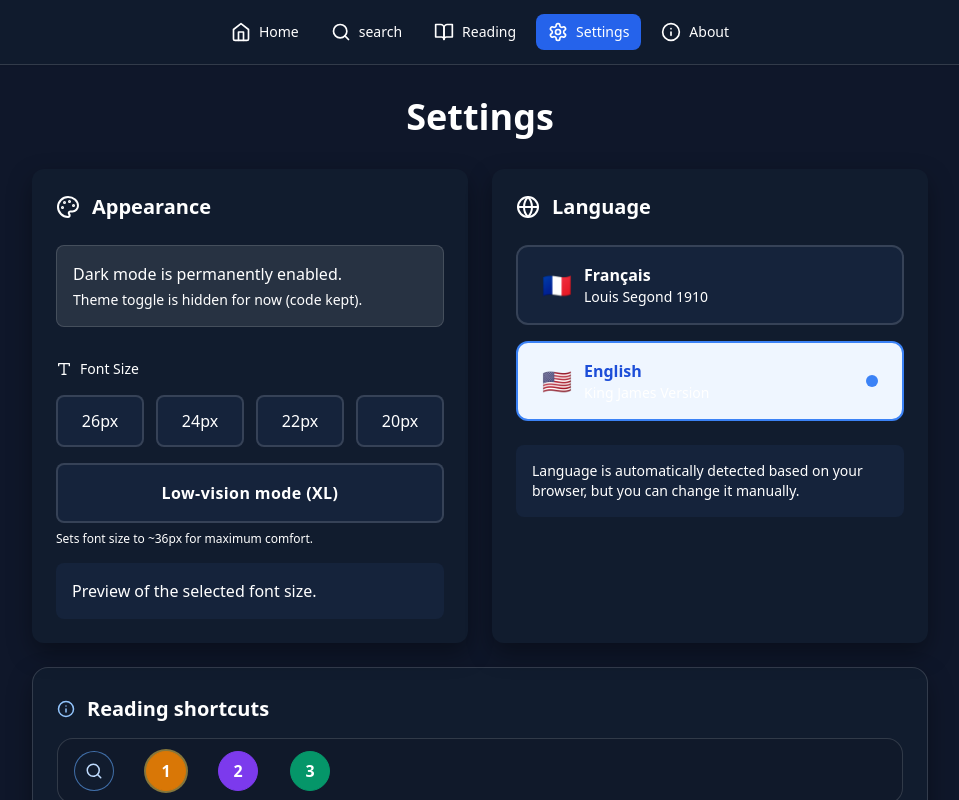
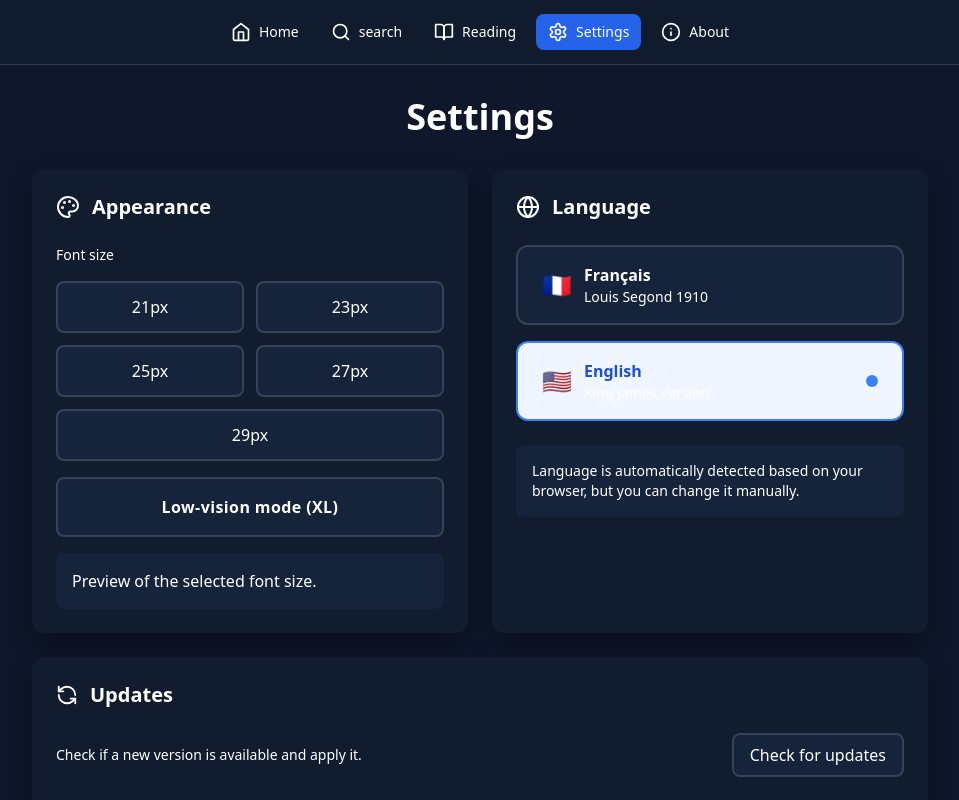
Before and after one commit to thewordofgodfr/site-par-bolt-ai, a React (Vite) app: page / in a window 1280 px wide. Both pictures are taken after a click on the button "Settings". Shown: the top 800 px of the page, without its empty margins (160-1119 px from the left). Built offline with nearby package versions, Linux system fonts and the light colour scheme; no server answers.

Commit message:
Update Settings.tsx

```diff
--- a/src/pages/Settings.tsx
+++ b/src/pages/Settings.tsx
@@ -1,10 +1,10 @@
 // src/pages/Settings.tsx
 /* eslint-disable @typescript-eslint/no-unused-vars */
 import QuickSlotsHelp from '../components/QuickSlotsHelp';
-import React, { useEffect } from 'react';
+import React, { useEffect, useState } from 'react';
 import { useApp } from '../contexts/AppContext';
 import { useTranslation } from '../hooks/useTranslation';
-import { Sun, Moon, Type, Globe, Palette } from 'lucide-react';
+import { Globe, Palette, RefreshCcw } from 'lucide-react';
 
 export default function Settings() {
   const { state, updateSettings } = useApp();
@@ -17,16 +17,70 @@ export default function Settings() {
     }
   }, [state.settings.theme, updateSettings]);
 
-  // UI forcée en sombre (on garde la logique pour réactiver plus tard si besoin)
+  // UI forcée en sombre
   const isDark = true;
 
-  // Tailles en partant du plus grand + bouton "malvoyant (XL)"
-  const fontSizes = [
-    { label: '26px', value: 26 },
-    { label: '24px', value: 24 },
-    { label: '22px', value: 22 },
-    { label: '20px', value: 20 },
-  ];
+  // Nouvelles tailles (3 rangées, du plus petit au plus grand)
+  const fontSizes = [21, 23, 25, 27, 29];
+
+  // --- Gestion mise à jour (SW) ---
+  const [updateStatus, setUpdateStatus] = useState<
+    'idle' | 'checking' | 'ready' | 'upToDate' | 'unavailable' | 'error'
+  >('idle');
+  const [waitingSW, setWaitingSW] = useState<ServiceWorker | null>(null);
+
+  useEffect(() => {
+    if (!('serviceWorker' in navigator)) return;
+    const onControllerChange = () => {
+      // Quand le nouveau SW prend le contrôle -> rechargement propre
+      window.location.reload();
+    };
+    navigator.serviceWorker.addEventListener('controllerchange', onControllerChange);
+    return () => navigator.serviceWorker.removeEventListener('controllerchange', onControllerChange);
+  }, []);
+
+  const handleCheckUpdates = async () => {
+    if (!('serviceWorker' in navigator)) {
+      setUpdateStatus('unavailable');
+      return;
+    }
+    try {
+      setUpdateStatus('checking');
+      const reg = await navigator.serviceWorker.getRegistration();
+      if (!reg) {
+        setUpdateStatus('unavailable');
+        return;
+      }
+
+      const previousWaiting = reg.waiting || null;
+
+      await reg.update(); // force un check de MAJ
+
+      // Petite fenêtre pour laisser le SW se télécharger/installer s'il existe
+      setTimeout(() => {
+        if (reg.waiting && reg.waiting !== previousWaiting) {
+          setWaitingSW(reg.waiting);
+          setUpdateStatus('ready');
+        } else {
+          // Pas de worker en attente détecté, on considère à jour
+          setUpdateStatus('upToDate');
+        }
+      }, 800);
+    } catch {
+      setUpdateStatus('error');
+    }
+  };
+
+  const applyUpdate = () => {
+    if (waitingSW) {
+      // Demande au SW d'activer tout de suite (si implémenté côté SW)
+      waitingSW.postMessage({ type: 'SKIP_WAITING' });
+      // Si le SW ne traite pas ce message, on force un reload de secours
+      setTimeout(() => window.location.reload(), 1200);
+    } else {
+      window.location.reload();
+    }
+  };
 
   return (
     <div className={`min-h-screen ${isDark ? 'bg-gray-900' : 'bg-gray-50'} transition-colors duration-200`}>
@@ -40,98 +94,45 @@ export default function Settings() {
           </div>
 
           <div className="grid grid-cols-1 md:grid-cols-2 gap-6">
-            {/* Appearance Settings */}
+            {/* Apparence (sombre forcé) + Taille de police */}
             <div className={`${isDark ? 'bg-gray-800' : 'bg-white'} rounded-xl shadow-lg p-6`}>
               <h2 className={`text-xl font-semibold mb-6 ${isDark ? 'text-white' : 'text-gray-800'} flex items-center`}>
                 <Palette size={24} className="mr-3" />
                 {t('appearance')}
               </h2>
 
-              {/* Note : Mode sombre forcé */}
-              <div
-                className={`mb-8 p-4 rounded-lg border ${
-                  isDark ? 'border-gray-700 bg-gray-700/60' : 'border-gray-200 bg-gray-50'
-                }`}
-              >
-                <p className={`${isDark ? 'text-white' : 'text-gray-800'} font-medium`}>
-                  {state.settings.language === 'fr'
-                    ? 'Mode sombre activé en permanence.'
-                    : 'Dark mode is permanently enabled.'}
-                </p>
-                <p className={`${isDark ? 'text-white/70' : 'text-gray-600'} text-sm mt-1`}>
-                  {state.settings.language === 'fr'
-                    ? "L’option de changement de thème est cachée pour l’instant (code conservé)."
-                    : 'Theme toggle is hidden for now (code kept).'}
-                </p>
+              {/* Taille de police */}
+              <div>
+                <div className={`block text-sm font-medium mb-4 ${isDark ? 'text-white' : 'text-gray-700'}`}>
+                  {state.settings.language === 'fr' ? 'Taille de police' : 'Font size'}
                 </div>
 
-              {/* ====== [CONSERVÉ POUR RÉACTIVATION FUTURE] Sélecteur de thème ======
-                  Pour réactiver : supprime ce bloc de commentaires */}
-              {/*
-              <div className="mb-8">
-                <label className={`block text-sm font-medium mb-4 ${isDark ? 'text-white' : 'text-gray-700'}`}>
-                  {state.settings.language === 'fr' ? "Mode d'affichage" : 'Display mode'}
-                </label>
-                <div className="grid grid-cols-2 gap-4">
-                  <button
-                    onClick={() => updateSettings({ theme: 'light' })}
-                    className={`flex items-center justify-center space-x-3 px-4 py-6 rounded-xl border-2 transition-all duration-200 ${
-                      state.settings.theme === 'light'
-                        ? 'border-blue-500 bg-blue-50 text-blue-700'
-                        : isDark
-                        ? 'border-gray-600 bg-gray-700 text-white hover:border-gray-500'
-                        : 'border-gray-300 bg-gray-50 text-gray-600 hover:border-gray-400'
-                    }`}
-                  >
-                    <Sun size={24} />
-                    <span className="font-medium">{t('lightMode')}</span>
-                  </button>
-                  <button
-                    onClick={() => updateSettings({ theme: 'dark' })}
-                    className={`flex items-center justify-center space-x-3 px-4 py-6 rounded-xl border-2 transition-all duration-200 ${
-                      state.settings.theme === 'dark'
-                        ? 'border-blue-500 bg-blue-50 text-blue-700'
-                        : isDark
-                        ? 'border-gray-600 bg-gray-700 text-white hover:border-gray-500'
-                        : 'border-gray-300 bg-gray-50 text-gray-600 hover:border-gray-400'
-                    }`}
-                  >
-                    <Moon size={24} />
-                    <span className="font-medium">{t('darkMode')}</span>
-                  </button>
-                </div>
-              </div>
-              */}
-              {/* ====== FIN sélecteur de thème conservé ====== */}
-
-              {/* Font Size */}
-              <div>
-                <label
-                  className={`block text-sm font-medium mb-4 ${isDark ? 'text-white' : 'text-gray-700'} flex items-center`}
-                >
-                  <Type size={16} className="mr-2" />
-                  {t('fontSize')}
-                </label>
-
-                <div className="grid grid-cols-2 sm:grid-cols-4 gap-3">
-                  {fontSizes.map(({ label, value }) => (
+                <div className="grid grid-cols-2 gap-3">
+                  {fontSizes.map((value, idx) => {
+                    const isSelected = state.settings.fontSize === value;
+                    const isLastOdd = fontSizes.length % 2 === 1 && idx === fontSizes.length - 1;
+                    return (
                       <button
                         key={value}
                         onClick={() => updateSettings({ fontSize: value })}
-                      className={`px-4 py-3 rounded-lg border-2 font-medium transition-all duration-200 ${
-                        state.settings.fontSize === value
+                        aria-pressed={isSelected}
+                        className={`${
+                          isLastOdd ? 'col-span-2' : ''
+                        } px-4 py-3 rounded-lg border-2 font-medium transition-all duration-200 ${
+                          isSelected
                             ? 'border-green-500 bg-green-50 text-green-700'
                             : isDark
                             ? 'border-gray-600 bg-gray-700 text-white hover:border-gray-500'
                             : 'border-gray-300 bg-gray-50 text-gray-600 hover:border-gray-400'
                         }`}
                       >
-                      {label}
+                        {value}px
                       </button>
-                  ))}
+                    );
+                  })}
                 </div>
 
-                {/* Bouton “Malvoyant (XL)” */}
+                {/* Mode Malvoyant (XL) */}
                 <div className="mt-4">
                   <button
                     onClick={() => updateSettings({ fontSize: 36 })}
@@ -141,16 +142,11 @@ export default function Settings() {
                         : 'border-gray-300 bg-gray-50 text-gray-700 hover:border-gray-400'
                     }`}
                   >
-                    {state.settings.language === 'fr' ? 'Mode malvoyant (XL)' : 'Low-vision mode (XL)'}
+                    {state.settings.language === 'fr' ? 'Mode Malvoyant (XL)' : 'Low-vision mode (XL)'}
                   </button>
-                  <p className={`${isDark ? 'text-white/70' : 'text-gray-600'} text-xs mt-2`}>
-                    {state.settings.language === 'fr'
-                      ? 'Règle la taille de police à ~36px pour un confort maximal.'
-                      : 'Sets font size to ~36px for maximum comfort.'}
-                  </p>
                 </div>
 
-                {/* Font Size Preview */}
+                {/* Aperçu */}
                 <div className={`mt-4 p-4 ${isDark ? 'bg-gray-700' : 'bg-gray-100'} rounded-lg`}>
                   <p
                     className={`${isDark ? 'text-white' : 'text-gray-700'}`}
@@ -164,7 +160,7 @@ export default function Settings() {
               </div>
             </div>
 
-            {/* Language Settings */}
+            {/* Langue */}
             <div className={`${isDark ? 'bg-gray-800' : 'bg-white'} rounded-xl shadow-lg p-6`}>
               <h2 className={`text-xl font-semibold mb-6 ${isDark ? 'text-white' : 'text-gray-800'} flex items-center`}>
                 <Globe size={24} className="mr-3" />
@@ -213,13 +209,88 @@ export default function Settings() {
                 </button>
               </div>
 
-              {/* Language Info */}
               <div className={`mt-6 p-4 ${isDark ? 'bg-gray-700' : 'bg-blue-50'} rounded-lg`}>
                 <p className={`text-sm ${isDark ? 'text-white/90' : 'text-blue-700'}`}>
                   {state.settings.language === 'fr'
                     ? 'La langue est détectée automatiquement selon votre navigateur, mais vous pouvez la changer manuellement.'
                     : 'Language is automatically detected based on your browser, but you can change it manually.'}
                 </p>
+              </div>
+            </div>
+
+            {/* Mises à jour (largeur 2 colonnes) */}
+            <div className={`${isDark ? 'bg-gray-800' : 'bg-white'} rounded-xl shadow-lg p-6 md:col-span-2`}>
+              <h2 className={`text-xl font-semibold mb-6 ${isDark ? 'text-white' : 'text-gray-800'} flex items-center`}>
+                <RefreshCcw size={22} className="mr-3" />
+                {state.settings.language === 'fr' ? 'Mises à jour' : 'Updates'}
+              </h2>
+
+              <div className="flex flex-col sm:flex-row sm:items-center sm:justify-between gap-3">
+                <div className={`${isDark ? 'text-white/80' : 'text-gray-700'} text-sm`}>
+                  {state.settings.language === 'fr'
+                    ? "Vérifie s'il existe une nouvelle version de l'application et applique-la."
+                    : 'Check if a new version is available and apply it.'}
+                </div>
+
+                <div className="flex gap-3">
+                  {updateStatus === 'ready' ? (
+                    <button
+                      onClick={applyUpdate}
+                      className="px-4 py-2 rounded-lg border-2 font-medium transition-all duration-200 border-green-500 bg-green-50 text-green-700"
+                    >
+                      {state.settings.language === 'fr' ? 'Appliquer la mise à jour' : 'Apply update'}
+                    </button>
+                  ) : (
+                    <button
+                      onClick={handleCheckUpdates}
+                      disabled={updateStatus === 'checking'}
+                      className={`px-4 py-2 rounded-lg border-2 font-medium transition-all duration-200 ${
+                        updateStatus === 'checking'
+                          ? 'opacity-70 cursor-wait border-gray-500 text-gray-300'
+                          : isDark
+                          ? 'border-gray-600 bg-gray-700 text-white hover:border-gray-500'
+                          : 'border-gray-300 bg-gray-50 text-gray-700 hover:border-gray-400'
+                      }`}
+                    >
+                      {state.settings.language === 'fr' ? 'Vérifier les mises à jour' : 'Check for updates'}
+                    </button>
+                  )}
+                </div>
+              </div>
+
+              {/* Statut */}
+              <div className="mt-4 text-sm">
+                {updateStatus === 'checking' && (
+                  <p className={isDark ? 'text-white/80' : 'text-gray-700'}>
+                    {state.settings.language === 'fr' ? 'Vérification en cours…' : 'Checking…'}
+                  </p>
+                )}
+                {updateStatus === 'upToDate' && (
+                  <p className="text-green-500">
+                    {state.settings.language === 'fr' ? "Votre application est à jour." : 'Your app is up to date.'}
+                  </p>
+                )}
+                {updateStatus === 'ready' && (
+                  <p className="text-yellow-400">
+                    {state.settings.language === 'fr'
+                      ? 'Nouvelle version prête. Cliquez sur « Appliquer la mise à jour ».'
+                      : 'New version ready. Click “Apply update”.'}
+                  </p>
+                )}
+                {updateStatus === 'unavailable' && (
+                  <p className="text-red-400">
+                    {state.settings.language === 'fr'
+                      ? "Mise à jour automatique indisponible (Service Worker non détecté)."
+                      : 'Automatic update unavailable (No Service Worker).'}
+                  </p>
+                )}
+                {updateStatus === 'error' && (
+                  <p className="text-red-400">
+                    {state.settings.language === 'fr'
+                      ? 'Erreur lors de la vérification. Réessayez.'
+                      : 'Error while checking. Please try again.'}
+                  </p>
+                )}
               </div>
             </div>
           </div>
@@ -229,7 +300,7 @@ export default function Settings() {
             <QuickSlotsHelp />
           </div>
 
-          {/* Settings Info */}
+          {/* Info */}
           <div className={`mt-8 ${isDark ? 'bg-gray-800' : 'bg-white'} rounded-xl shadow-lg p-6`}>
             <h3 className={`text-lg font-semibold mb-4 ${isDark ? 'text-white' : 'text-gray-800'}`}>
               {state.settings.language === 'fr' ? 'Informations' : 'Information'}
```
Lines whose indentation alone changed are shown as unchanged.
